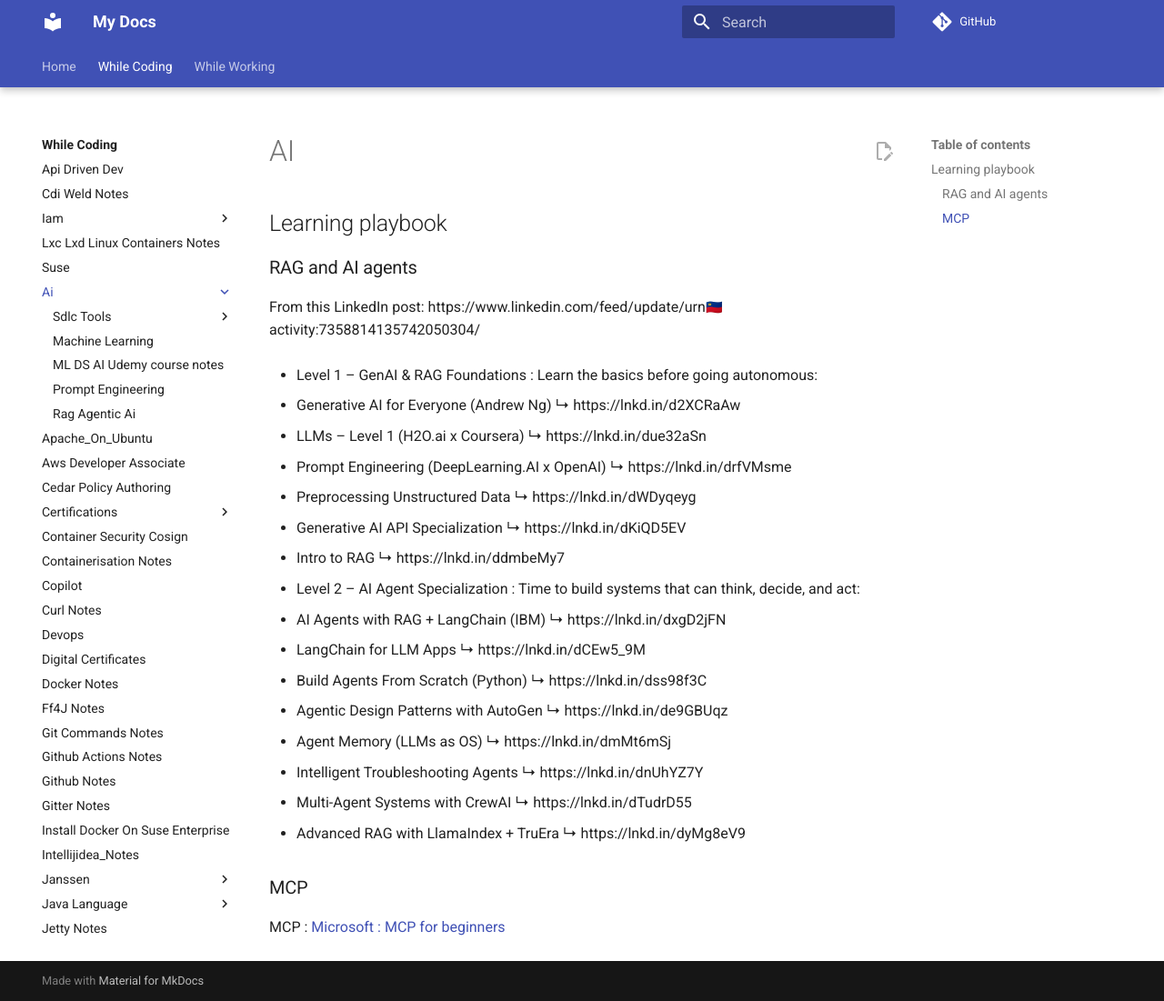
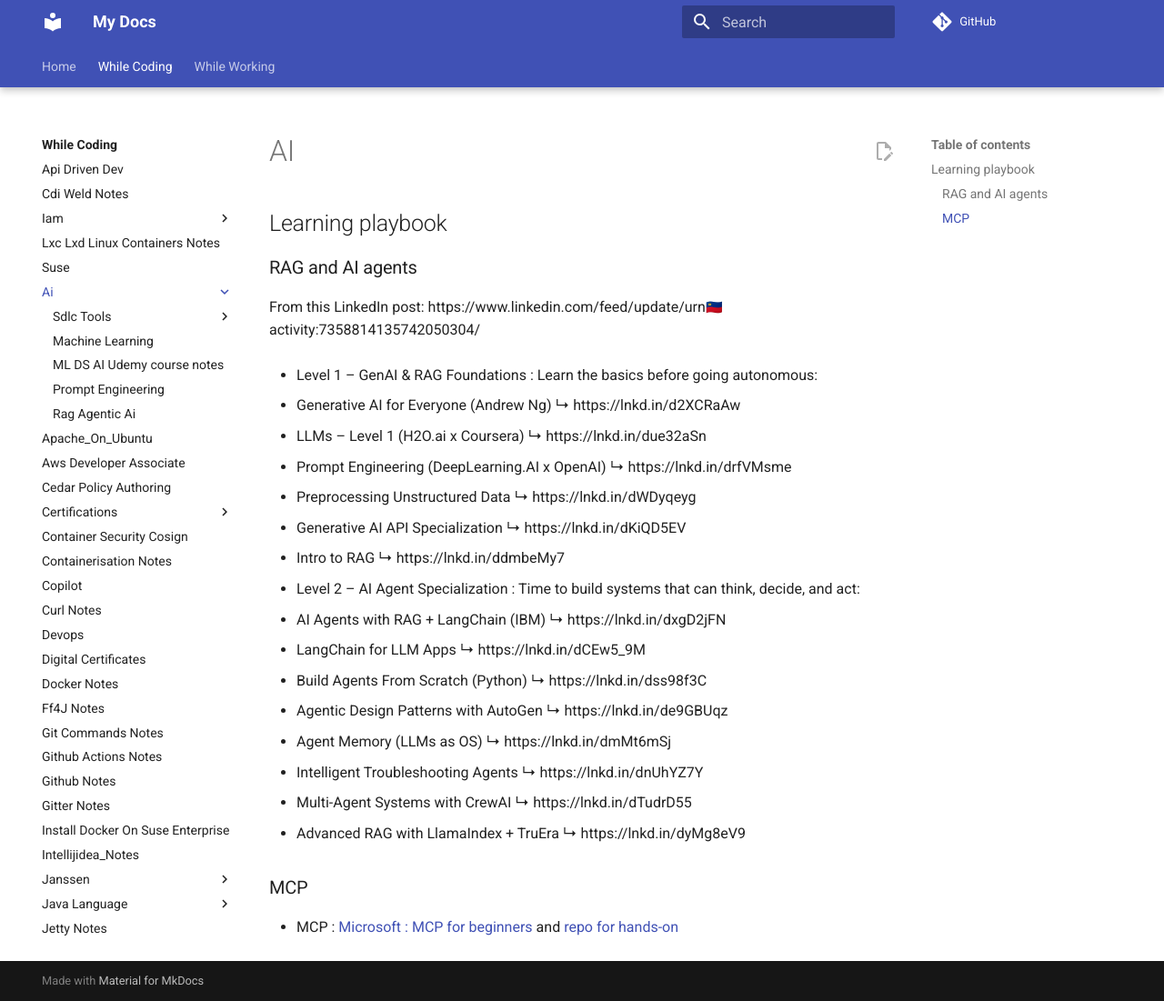
Before and after one commit to ossdhaval/mysite, an MkDocs documentation site: the page built from source/while-coding/ai/index.md, in a window 1280 px wide and 1101 px high. Shown: the whole window at 91% size. Built offline with MkDocs 1.6.1 and Material for MkDocs 9.7.7, drawn with Linux system fonts in a browser that asks for light colours; emoji names are drawn with the system emoji font; comment, search, counter and statistics services are not loaded.

Commit message:
Update index.md

```diff
--- a/source/while-coding/ai/index.md
+++ b/source/while-coding/ai/index.md
@@ -42,4 +42,4 @@
 
 ### MCP
 
-MCP : [Microsoft : MCP for beginners](https://www.youtube.com/playlist?list=PLlrxD0HtieHjYfVUpGl_-ai7D6FRBjV-d)
+- MCP : [Microsoft : MCP for beginners](https://www.youtube.com/playlist?list=PLlrxD0HtieHjYfVUpGl_-ai7D6FRBjV-d) and [repo for hands-on](https://github.com/microsoft/mcp-for-beginners/tree/main)
```
